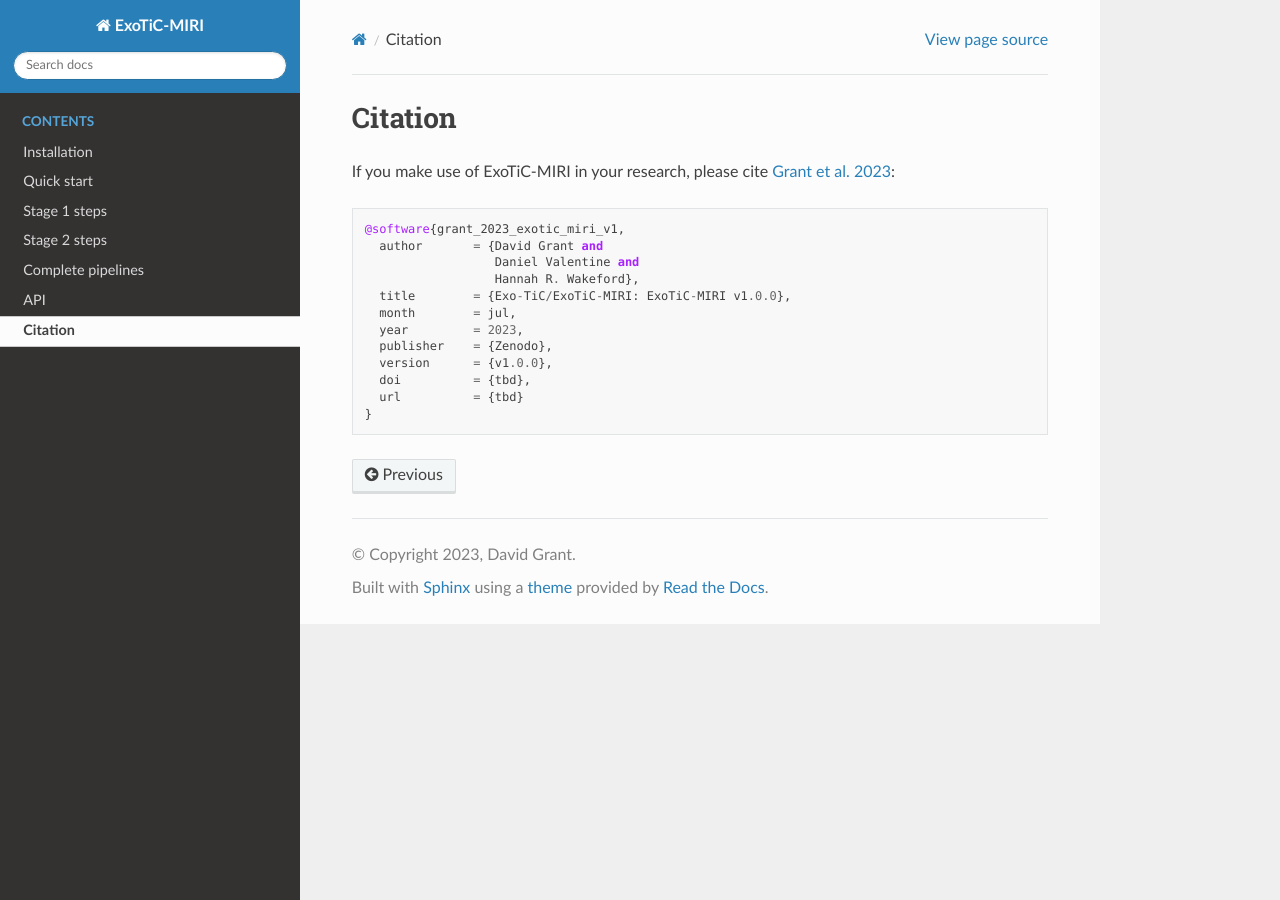
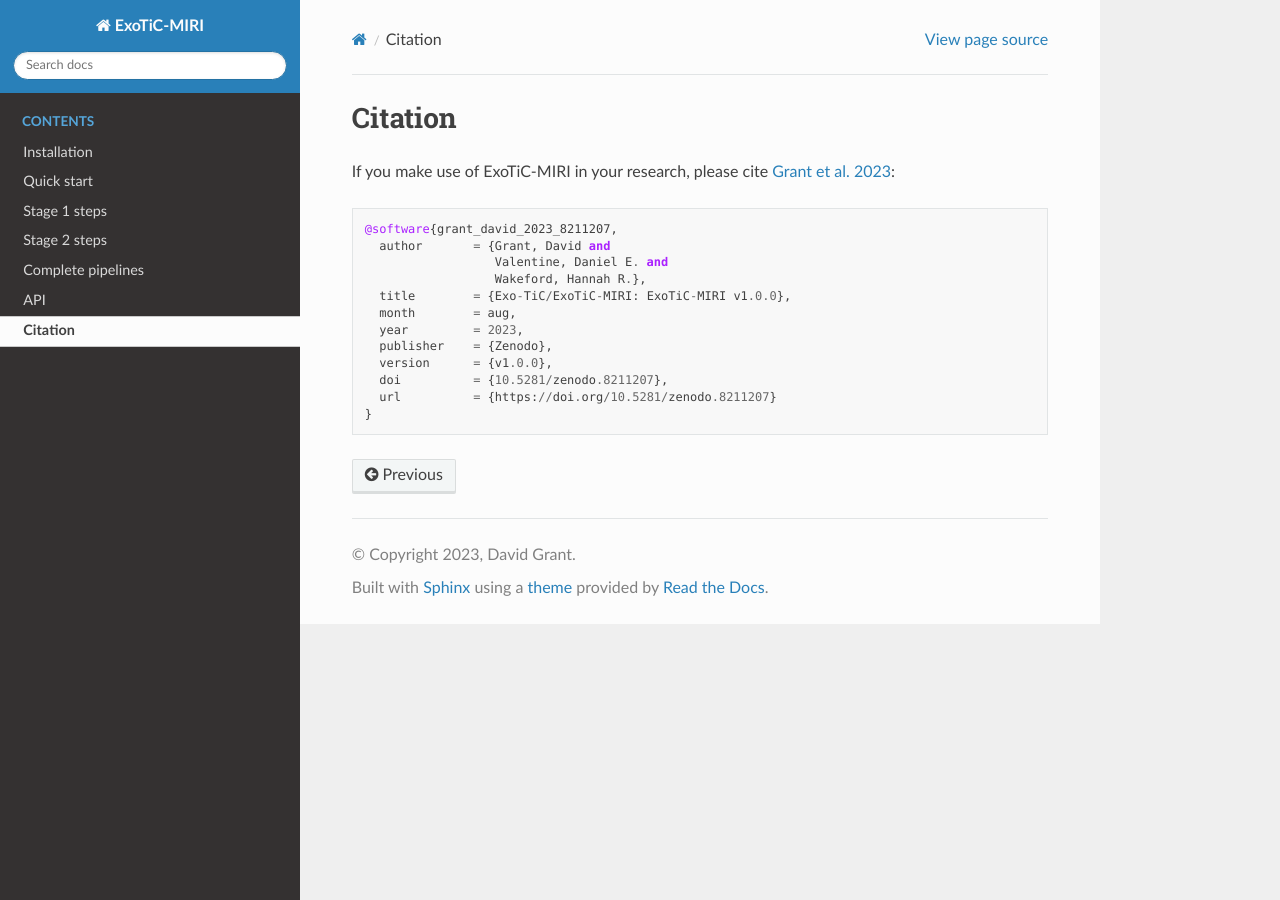
Before and after one commit to Exo-TiC/ExoTiC-MIRI, a Sphinx documentation site: the page built from docs/source/views/citation.rst, in a window 1280 px wide. Built offline with Sphinx 7.4.7 and the Read the Docs theme 2.0.0, drawn with Linux system fonts in a browser that asks for light colours.

Commit message:
Citation added.

```diff
--- a/docs/source/views/citation.rst
+++ b/docs/source/views/citation.rst
@@ -2,19 +2,19 @@ Citation
 ========
 
 If you make use of ExoTiC-MIRI in your research, please cite
-`Grant et al. 2023 <https://>`_:
+`Grant et al. 2023 <https://zenodo.org/record/8211207>`_:
 
 .. code-block::
 
-    @software{grant_2023_exotic_miri_v1,
-      author       = {David Grant and
-                      Daniel Valentine and
-                      Hannah R. Wakeford},
+    @software{grant_david_2023_8211207,
+      author       = {Grant, David and
+                      Valentine, Daniel E. and
+                      Wakeford, Hannah R.},
       title        = {Exo-TiC/ExoTiC-MIRI: ExoTiC-MIRI v1.0.0},
-      month        = jul,
+      month        = aug,
       year         = 2023,
       publisher    = {Zenodo},
       version      = {v1.0.0},
-      doi          = {tbd},
-      url          = {tbd}
+      doi          = {10.5281/zenodo.8211207},
+      url          = {https://doi.org/10.5281/zenodo.8211207}
     }
```
